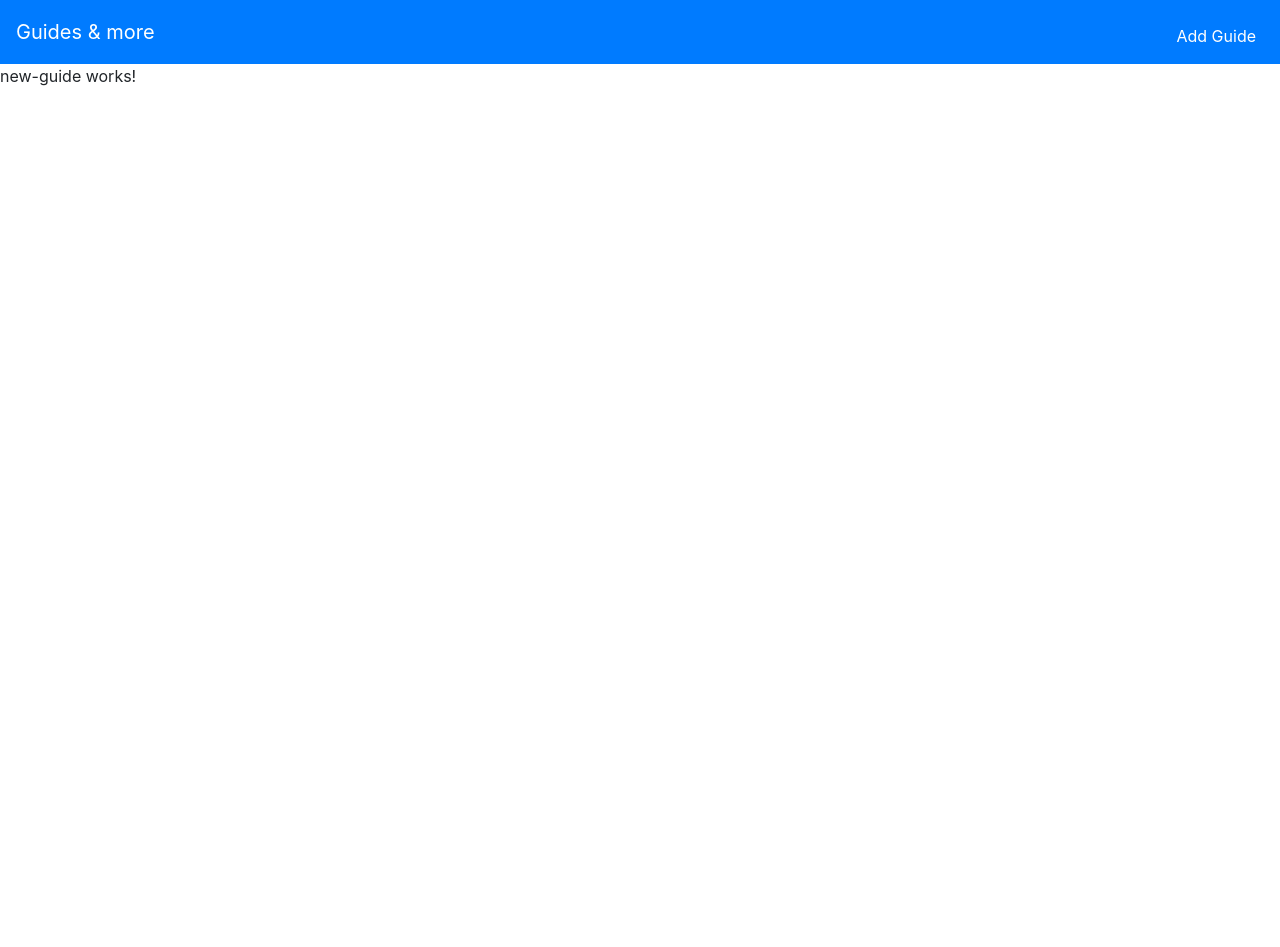
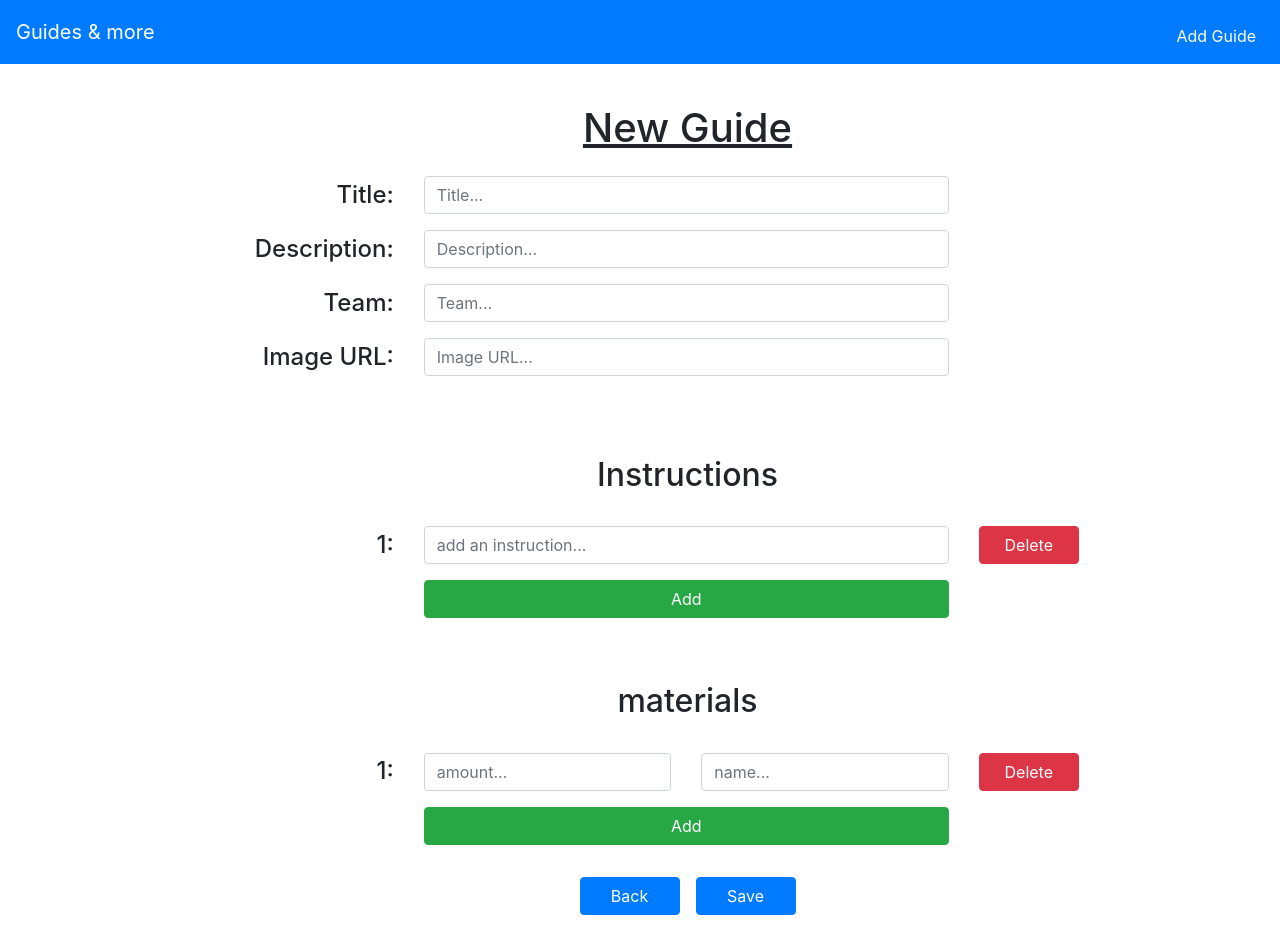
Before and after one commit to stephantasy/GuideApp, an Angular app: page /guide/new in a window 1280 px wide. Before the commit the page ends 800 px from the top, so only its background shows below. Built offline with nearby package versions, Linux system fonts and the light colour scheme.

Commit message:
Built New-Guide page

```diff
--- a/src/app/pages/edit-guide/edit-guide.component.ts
+++ b/src/app/pages/edit-guide/edit-guide.component.ts
@@ -114,7 +114,8 @@ export class EditGuideComponent implements OnInit, OnDestroy {
           }
         )
       );
-      this.router.navigate([`/recipes/${this.guide.id}`]);
+      console.log("Form saved");
+      this.router.navigate(['/guide/${this.guide.id}']);
     } else {
       // else show an alert
       console.log("Form Error");
--- a/src/app/pages/new-guide/new-guide.component.html
+++ b/src/app/pages/new-guide/new-guide.component.html
@@ -1,2 +1,113 @@
 <app-navbar></app-navbar>
-<p>new-guide works!</p>
+<div class="container">
+    <div class="row d-flex justify-content-center">
+        <div class="col-1"></div>
+        <div class="col-6">
+            <h1 class="text-center">New Guide</h1>
+        </div>
+    </div>
+    <form [formGroup]="guideForm" novalidate>
+        <div class="form-group w-100 title d-flex justify-content-center">
+            <div class="col-2 d-flex justify-content-end align-items-center">
+                <label class="mb-0"><h4 class="mb-0">Title:</h4></label>
+            </div>
+            <div class="col-6">
+                <input type="text" class="form-control w-100" placeholder="Title..." formControlName="title">
+            </div>
+            <div class="col-1"></div>
+        </div>
+        <div class="form-group w-100 title d-flex justify-content-center">
+            <div class="col-2 d-flex justify-content-end align-items-center">
+                <label class="mb-0"><h4 class="mb-0">Description:</h4></label>
+            </div>
+            <div class="col-6">
+                <input type="text" class="form-control w-100" placeholder="Description..." formControlName="description">
+            </div>
+            <div class="col-1"></div>
+        </div>
+        <div class="form-group w-100 title d-flex justify-content-center">
+            <div class="col-2 d-flex justify-content-end align-items-center">
+                <label class="mb-0"><h4 class="mb-0">Team:</h4></label>
+            </div>
+            <div class="col-6">
+                <input type="text" class="form-control w-100" placeholder="Team..." formControlName="team">
+            </div>
+            <div class="col-1"></div>
+        </div>
+        <div class="form-group w-100 title d-flex justify-content-center">
+            <div class="col-2 d-flex justify-content-end align-items-center">
+                <label class="mb-0"><h4 class="mb-0">Image URL:</h4></label>
+            </div>
+            <div class="col-6">
+                <input type="text" class="form-control w-100" placeholder="Image URL..." formControlName="imageUrl">
+            </div>
+            <div class="col-1"></div>
+        </div>
+
+        <div formArrayName="instructions">
+            <div class="row d-flex justify-content-center">
+                <div class="col-1"></div>
+                <div class="col-6">
+                    <h2 class="text-center">Instructions</h2>
+                </div>
+            </div>
+            <div *ngFor="let control of guideForm.get('instructions').controls; let i = index">
+                <div [formGroupName]="i" class="form-group w-100 title d-flex justify-content-center">
+                    <div class="col-2 d-flex justify-content-end align-items-center">
+                        <label class="mb-0"><h4 class="mb-0">{{i+1}}:</h4></label>
+                    </div>
+                    <div class="col-6 d-flex align-items-center">
+                        <input type="text" class="form-control w-100" placeholder="add an instruction..." formControlName="step">
+                    </div>
+                    <div class="col-1 d-flex align-items-center">
+                        <button class="btn btn-danger" (click)="deleteInstruction(i)">Delete</button>
+                    </div>
+                </div>
+            </div>
+            <div class="w-100 d-flex justify-content-center">
+                <div class="col-1"></div>
+                <div class="col-6">
+                    <button class="btn btn-success w-100" (click)="addInstruction()">Add</button>
+                </div>
+            </div>
+        </div>
+
+        <div formArrayName="materials">
+            <div class="row d-flex justify-content-center">
+                <div class="col-1"></div>
+                <div class="col-6">
+                    <h2 class="text-center">materials</h2>
+                </div>
+            </div>
+            <div *ngFor="let control of guideForm.get('materials').controls; let i = index">
+                <div [formGroupName]="i" class="form-group w-100 title d-flex justify-content-center">
+                    <div class="col-2 d-flex justify-content-end align-items-center">
+                        <label class="mb-0"><h4 class="mb-0">{{i+1}}:</h4></label>
+                    </div>
+                    <div class="col-3 ">
+                        <input type="text" class="form-control w-100" placeholder="amount..." formControlName="amount">
+                    </div>
+                    <div class="col-3">
+                        <input type="text" class="form-control w-100" placeholder="name..." formControlName="name">
+                    </div>
+                    <div class="col-1 d-flex align-items-center">
+                        <button class="btn btn-danger" (click)="deleteMaterial(i)">Delete</button>
+                    </div>
+                </div>
+            </div>
+            <div class="w-100 d-flex justify-content-center">
+                <div class="col-1"></div>
+                <div class="col-6">
+                    <button class="btn btn-success w-100" (click)="addMaterial()">Add</button>
+                </div>
+            </div>
+        </div>
+        <div class="row d-flex justify-content-center back-and-save">
+            <div class="col-1"></div>
+            <div class="col-6 d-flex justify-content-center">
+                <button class="btn btn-primary" (click)="back()">Back</button>
+                <button class="btn btn-primary" (click)="submitForm()">Save</button>
+            </div>
+        </div>
+    </form>
+</div>
--- a/src/app/pages/new-guide/new-guide.component.scss
+++ b/src/app/pages/new-guide/new-guide.component.scss
@@ -0,0 +1,39 @@
+.header-imge {
+    width: 100%;
+    height: 300px;
+    object-fit: cover;
+}
+
+h1 {
+    margin-top: 1em;
+    text-decoration: underline;
+}
+
+h2 {
+    margin-top: 2em;
+    margin-bottom: 1em;
+}
+
+.main {
+    background-color: #ececec;
+    padding: 1em;
+    margin-top: 2em;
+}
+
+button{
+    margin-right: 1em;
+    min-width: 100px;
+
+    &:last-child {
+        margin-right: 0;
+    }
+}
+
+form {
+    margin-top: 1em;
+}
+
+.back-and-save {
+    margin-top: 2em;
+    margin-bottom: 2em;
+}
--- a/src/app/pages/new-guide/new-guide.component.ts
+++ b/src/app/pages/new-guide/new-guide.component.ts
@@ -1,15 +1,124 @@
-import { Component, OnInit } from '@angular/core';
+import { Component, OnInit, OnDestroy } from '@angular/core';
+import { Subscription } from 'rxjs';
+import { Location } from '@angular/common';
+import { Guide } from 'src/app/classes/guide';
+import { GuideService } from 'src/app/services/guide.service';
+import { ActivatedRoute, Router } from '@angular/router';
+import { FormArray, FormGroup, FormBuilder, Validators } from '@angular/forms';
 
 @Component({
   selector: 'app-new-guide',
   templateUrl: './new-guide.component.html',
   styleUrls: ['./new-guide.component.scss']
 })
-export class NewGuideComponent implements OnInit {
+export class NewGuideComponent implements OnInit, OnDestroy {
 
-  constructor() { }
+  private subscriptions: Subscription[] = [];
+  private guide: Guide;
+  private instructions: FormArray;
+  private materials: FormArray;
+  public guideForm: FormGroup;
+
+
+  constructor(
+    private route: ActivatedRoute,
+    private router: Router,
+    private guideService: GuideService,
+    private location: Location,
+    private fb: FormBuilder
+  ) { }
+
 
   ngOnInit() {
+    this.subscriptions.push(
+      this.route.paramMap.subscribe(params => {
+        const guideId = params.get('id');
+        this.guide = this.guideService.getGuideById(parseInt(guideId));
+        this.createForm();
+      })
+    );
   }
 
+
+  private createForm(): void {
+    this.guideForm = this.fb.group({
+      title: ['', [Validators.required]],
+      description: ['', [Validators.required]],
+      team: ['', [Validators.required]],
+      imageUrl: ['', [Validators.required]],
+      instructions: this.fb.array([]),
+      materials: this.fb.array([])
+    });
+
+    this.instructions = this.guideForm.get('instructions') as FormArray;
+    this.materials = this.guideForm.get('materials') as FormArray;
+
+    this.addInstruction();
+    this.addMaterial();
+
+  }
+
+
+  private createInstruction(step: string): FormGroup {
+    return this.fb.group({
+      step: [step, [Validators.required]]
+    });
+  }
+
+  private createMaterial(amount: string, name: string): FormGroup {
+    return this.fb.group({
+      amount: [amount, [Validators.required]],
+      name: [name, [Validators.required]]
+    });
+  }
+
+
+  addInstruction(): void {
+    this.instructions.push(this.createInstruction(''));
+  }
+
+  deleteInstruction(index: number): void {
+    const arrayControl = this.guideForm.controls['instructions'] as FormArray;
+    arrayControl.removeAt(index);
+  }
+
+  addMaterial(): void {
+    this.materials.push(this.createMaterial('', ''));
+  }
+
+  deleteMaterial(index: number): void {
+    const arrayControl = this.guideForm.controls['materials'] as FormArray;
+    arrayControl.removeAt(index);
+  }
+
+
+  submitForm(): void {
+    if(this.guideForm.valid){
+      const {title, description, team, imageUrl, materials, instructions} = this.guideForm.value;
+      const filteredInstructions = instructions.map(item => item.step);
+      this.guideService.createGuide(
+          title,
+          description,
+          team,
+          imageUrl,
+          materials,
+          filteredInstructions
+      );
+      this.router.navigate(['']);
+    } else {
+      // else show an alert
+      console.log("Form Error");
+    }
+  }
+
+  back() {
+    this.location.back();
+  }
+
+
+  ngOnDestroy(): void {
+    this.subscriptions.forEach(sub => sub.unsubscribe());
+  }
+
+
 }
```
